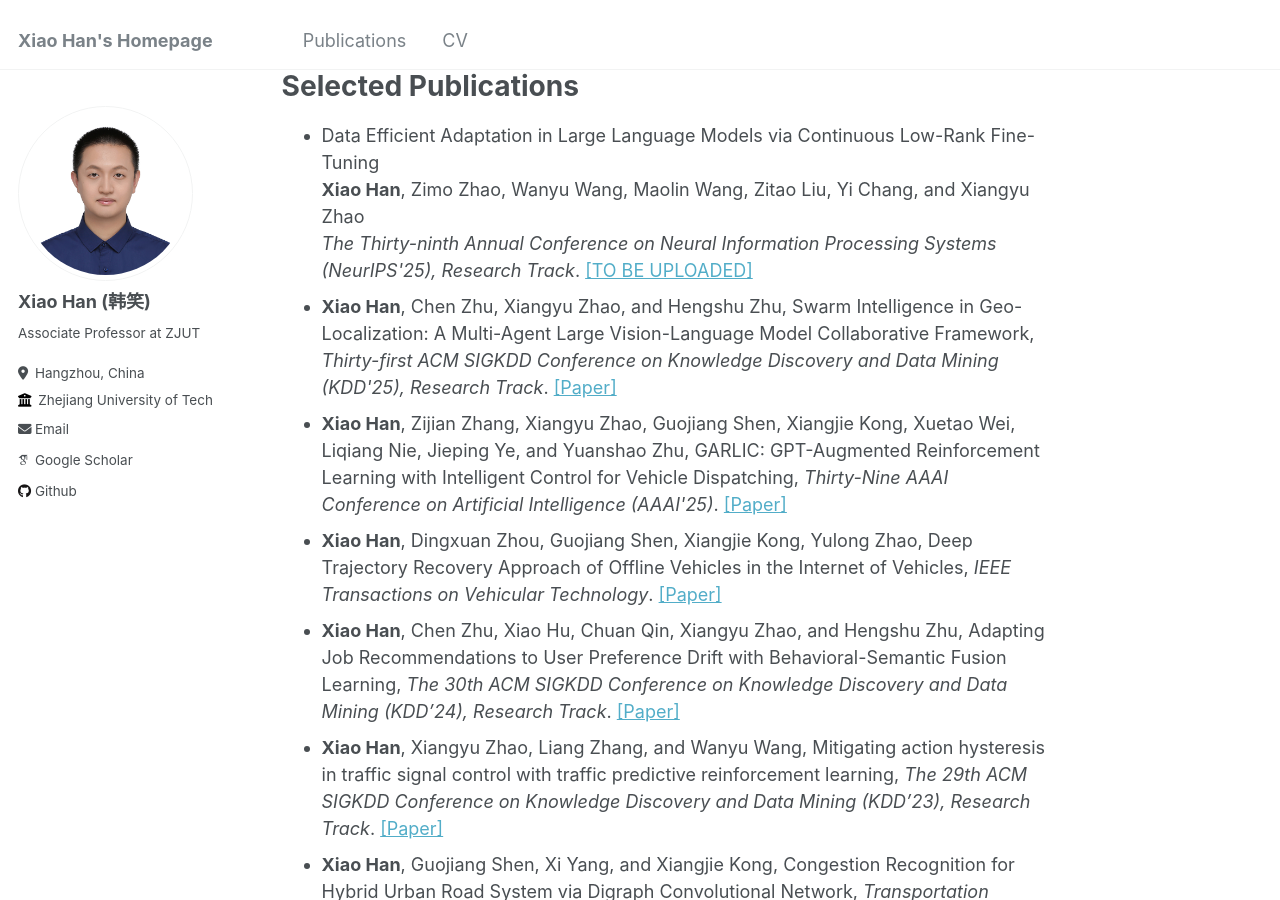
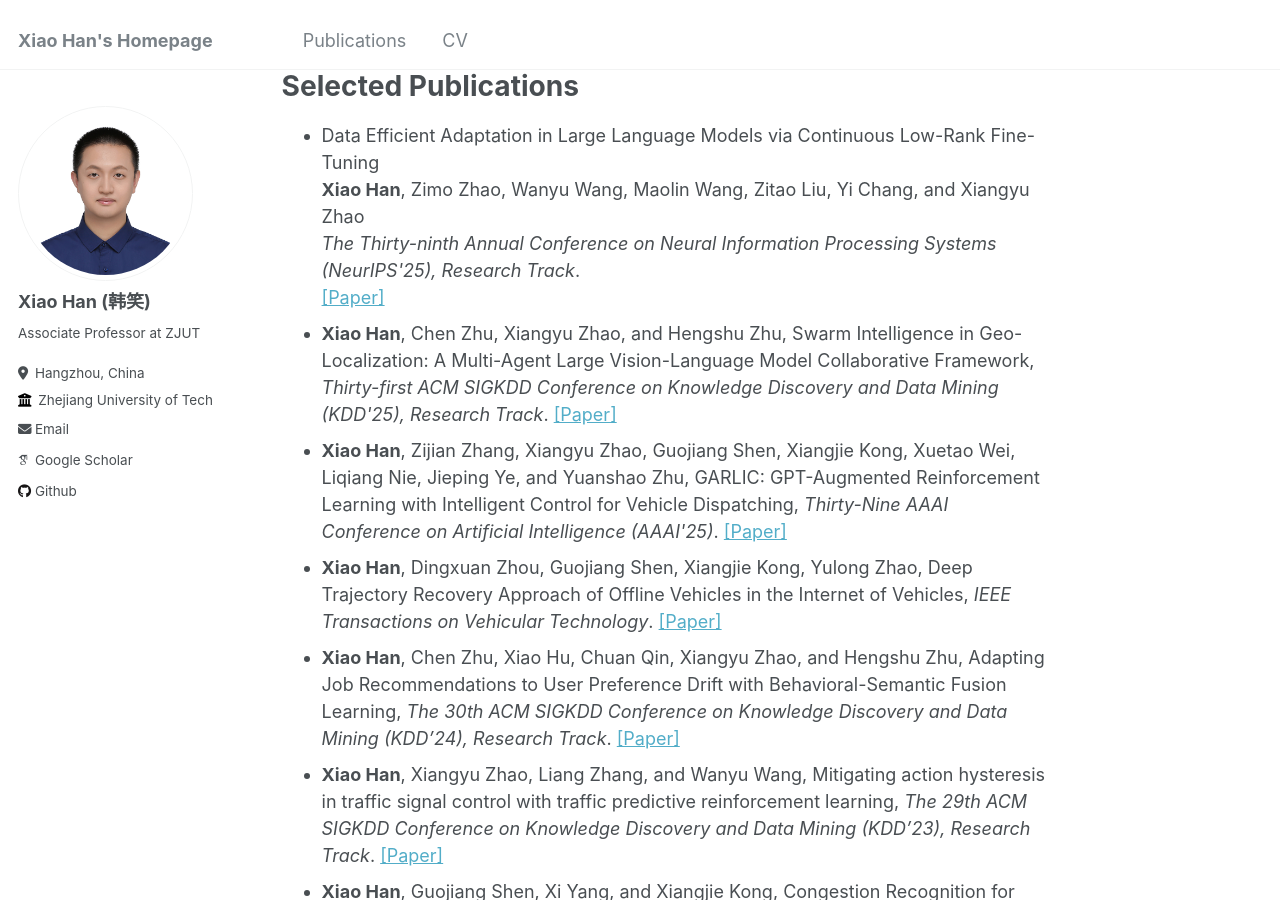
Before and after one commit to hahahenha/hahahenha.github.io, a Jekyll site: the page built from _pages/about.md, in a window 1280 px wide and 900 px high, scrolled down 925 px. Built offline with Jekyll 4.4.1, drawn with Linux system fonts in a browser that asks for light colours; some web fonts are replaced.

Commit message:
Update about.md

```diff
--- a/_pages/about.md
+++ b/_pages/about.md
@@ -58,8 +58,8 @@ If you are interested in collaborating with me or want to have a chat, always fe
   <li>
     Data Efficient Adaptation in Large Language Models via Continuous Low-Rank Fine-Tuning<br>
     <Strong>Xiao Han</Strong>, Zimo Zhao, Wanyu Wang, Maolin Wang, Zitao Liu, Yi Chang, and Xiangyu Zhao<br>
-    <em>The Thirty-ninth Annual Conference on Neural Information Processing Systems (NeurIPS'25), Research Track</em>.
-    <a target="_blank" rel="noopener" href="">[TO BE UPLOADED]</a>
+    <em>The Thirty-ninth Annual Conference on Neural Information Processing Systems (NeurIPS'25), Research Track</em>.<br>
+    <a target="_blank" rel="noopener" href="">[Paper]</a>
   </li>
 
   <li>
```
